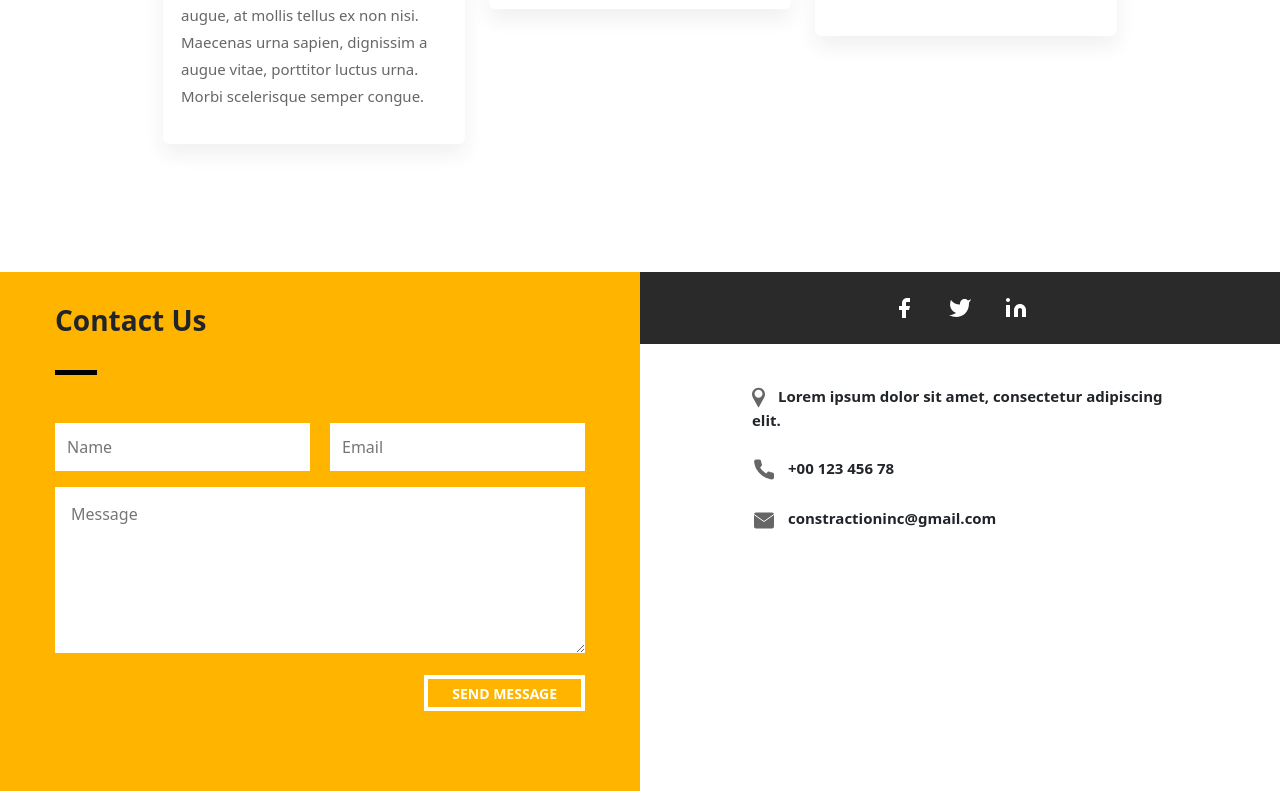
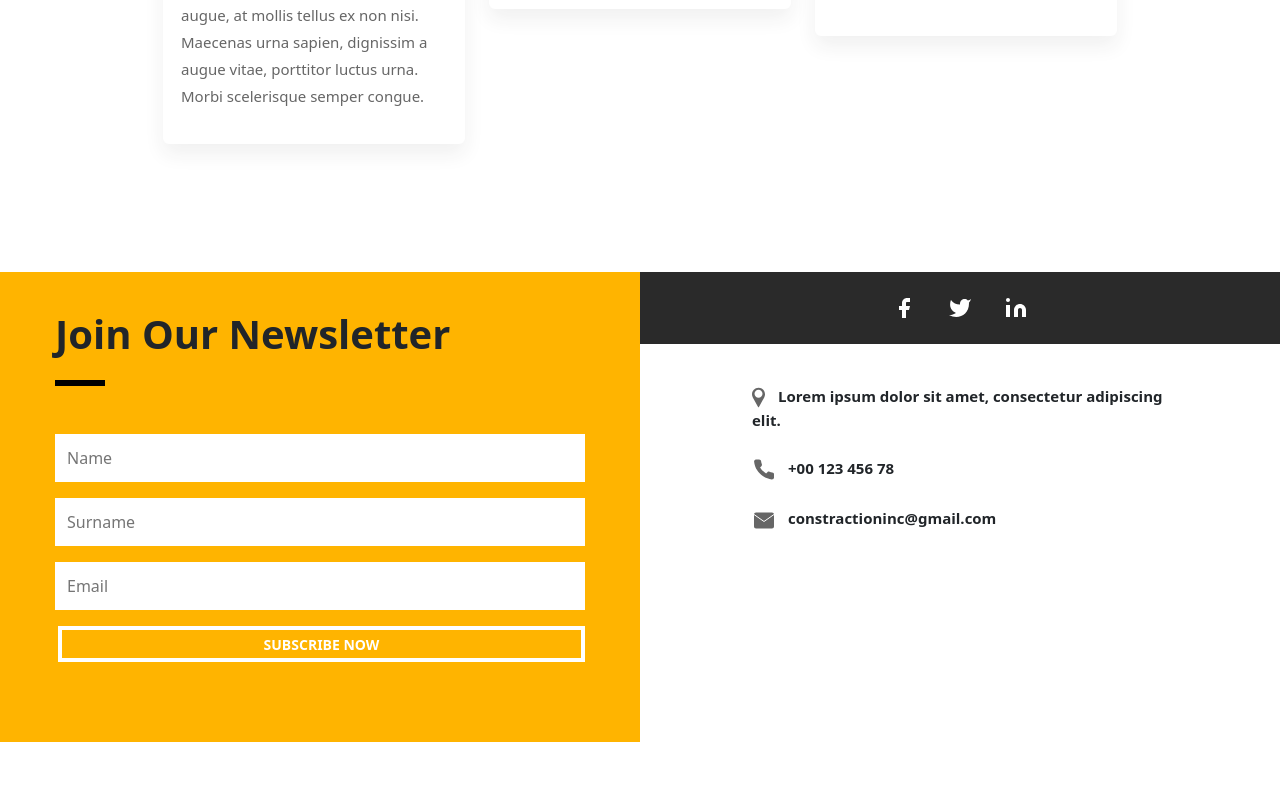
Before and after one commit to Iqrabutt2004/ConstructionCompany, a React (Create React App) app: page /blog in a window 1280 px wide. Shown: the part 1411-2202 px from the top of the page. After the commit the page ends 2153 px from the top, so only its background shows below. Built offline with nearby package versions, Linux system fonts and the light colour scheme.

Commit message:
footer changes

```diff
--- /dev/null
+++ b/src/components/BlogFooter/BlogFooter.css
@@ -0,0 +1,15 @@
+.newsletter-text{
+    font-weight: 700;
+font-size: 40px;
+}
+.line-footer{
+
+width: 50px;
+border-bottom: 6px solid black;
+ /* padding-top: 1.5rem!important; */
+
+}
+.inputBlog-flex {
+    display: flex;
+    flex-direction: column;
+}
--- /dev/null
+++ b/src/components/BlogFooter/BlogFooter.js
@@ -0,0 +1,71 @@
+import React from 'react'
+import "./BlogFooter.css";
+import Facebook from "../../assets/images/facebook.svg";
+import Twitter from "../../assets/images/twitter.svg";
+import Linkedin from "../../assets/images/linkedin.svg";
+import Location from "../../assets/images/location.svg";
+import Phone from "../../assets/images/phone.svg";
+import Mail from "../../assets/images/mail.svg";
+import ButtonReuse from "../button/button";
+function BlogFooter() {
+  return (
+    <div className="parent-flex">
+      <div className="footer-flex-1 footer-clr ">
+        <div className="maxWidth">
+          <p className="newsletter-text">Join Our Newsletter</p>
+          <div className="line-footer"> </div>
+          <form className="py-5">
+            <div className="inputBlog-flex ">
+              <input className="text-field-3" type="text" placeholder="Name" />
+              <input
+                className="text-field-3"
+                type="text"
+                placeholder="Surname"
+              />
+              <input className="text-field-3" type="text" placeholder="Email" />
+            </div>
+            <div className="d-flex justify-content-end ">
+              <ButtonReuse
+                text="SUBSCRIBE NOW"
+                border="4px"
+                borderColor="white"
+                backgroundColor="#FFB400"
+                textColor="white"
+                fontSize="14"
+                fontWeight="600"
+                padding="2px 12.6rem"
+              />
+            </div>
+          </form>
+        </div>
+      </div>
+      <div className="footer-flex-2">
+        <div className="upper-clr py-4">
+          <div className="d-flex justify-content-center ">
+            <img style={{ paddingRight: "2rem" }} src={Facebook} alt="" />
+            <img style={{ paddingRight: "2rem" }} src={Twitter} alt="" />
+            <img src={Linkedin} alt="" />
+          </div>
+        </div>
+        <div className="d-flex flex-column Footer-details  ">
+          <div className="pt-4">
+            <img src={Location} alt="" />
+            <span className="footer-call">
+              Lorem ipsum dolor sit amet, consectetur adipiscing elit.
+            </span>
+          </div>
+          <div className="pt-4">
+            <img src={Phone} alt="" />
+            <span className="footer-call">+00 123 456 78</span>
+          </div>
+          <div className="pt-4">
+            <img src={Mail} alt="" />
+            <span className="footer-call">constractioninc@gmail.com</span>
+          </div>
+        </div>
+      </div>
+    </div>
+  );
+}
+
+export default BlogFooter
--- a/src/components/footer/footer.js
+++ b/src/components/footer/footer.js
@@ -11,6 +11,8 @@ import ButtonReuse from "../button/button";
 
 function Footer() {
   return (
+    <div>
+
       <div className="parent-flex">
         <div className="footer-flex-1 footer-clr ">
           <div className="maxWidth">
@@ -18,8 +20,16 @@ function Footer() {
             <div className="line-2"> </div>
             <form className="py-5">
               <div className="input-flex ">
-              <input className="text-field-3" type="text" placeholder="Name" />
-              <input className="text-field-3" type="text" placeholder="Email" />
+                <input
+                  className="text-field-3"
+                  type="text"
+                  placeholder="Name"
+                />
+                <input
+                  className="text-field-3"
+                  type="text"
+                  placeholder="Email"
+                />
               </div>
               <textarea
                 className="text-field-4"
@@ -59,15 +69,12 @@ function Footer() {
             </div>
             <div className="pt-4">
               <img src={Phone} alt="" />
-            <span className="footer-call">
-              +00 123 456 78
-            </span>
+              <span className="footer-call">+00 123 456 78</span>
             </div>
             <div className="pt-4">
               <img src={Mail} alt="" />
-            <span className="footer-call">
-              constractioninc@gmail.com
-            </span>
+              <span className="footer-call">constractioninc@gmail.com</span>
+            </div>
           </div>
         </div>
       </div>
--- a/src/pages/blog/Blog.js
+++ b/src/pages/blog/Blog.js
@@ -1,13 +1,15 @@
 import React from 'react'
 import BlogHeader from '../../components/blogHeader/blogHeader';
 import "./blog.css";
+import BlogFooter from '../../components/BlogFooter/BlogFooter';
 import Footer from '../../components/footer/footer';
 
 function Blog() {
   return (
     <div>
       <BlogHeader />
-      <Footer />
+      <BlogFooter/>
+      {/* <Footer /> */}
     </div>
   );
 }
--- /dev/null
+++ b/src/pages/portfolio/Portfolio.css
@@ -0,0 +1,14 @@
+.portfolioFooter-bg{
+    background-color: #FFB400;
+    padding: 4rem 0px;
+
+}
+.portfolioFooter-text{
+        font-weight: 700;
+font-size: 50px;
+text-align: center;
+}
+@media screen and (max-width:450px) {
+    .portfolioFooter-text{
+        font-size: 30px;}
+}
--- a/src/pages/portfolio/Portfolio.js
+++ b/src/pages/portfolio/Portfolio.js
@@ -2,14 +2,20 @@ import React from 'react'
 import PortfolioHeader from '../../components/portfolioHeader/portfolioHeader'
 import PortfolioCards from '../../components/portfolioCards/portfolioCards'
 import Footer from "../../components/footer/footer";
+import "./Portfolio.css";
 function Portfolio() {
   return (
     <div>
-      <PortfolioHeader/>
-      <PortfolioCards/>
-      <Footer/>
+      <PortfolioHeader />
+      <PortfolioCards />
+      <div className="portfolioFooter-bg">
+        <p className="portfolioFooter-text">
+          Have a Project in Mind?<br/> Let's Get Building!
+        </p>
+      </div>
+      <Footer />
     </div>
-  )
+  );
 }
 
 export default Portfolio
```
Also changed, not shown: src/components/portfolioHeader/PortfolioHeader.css (+14 -0 lines). Lines whose indentation alone changed are shown as unchanged.
